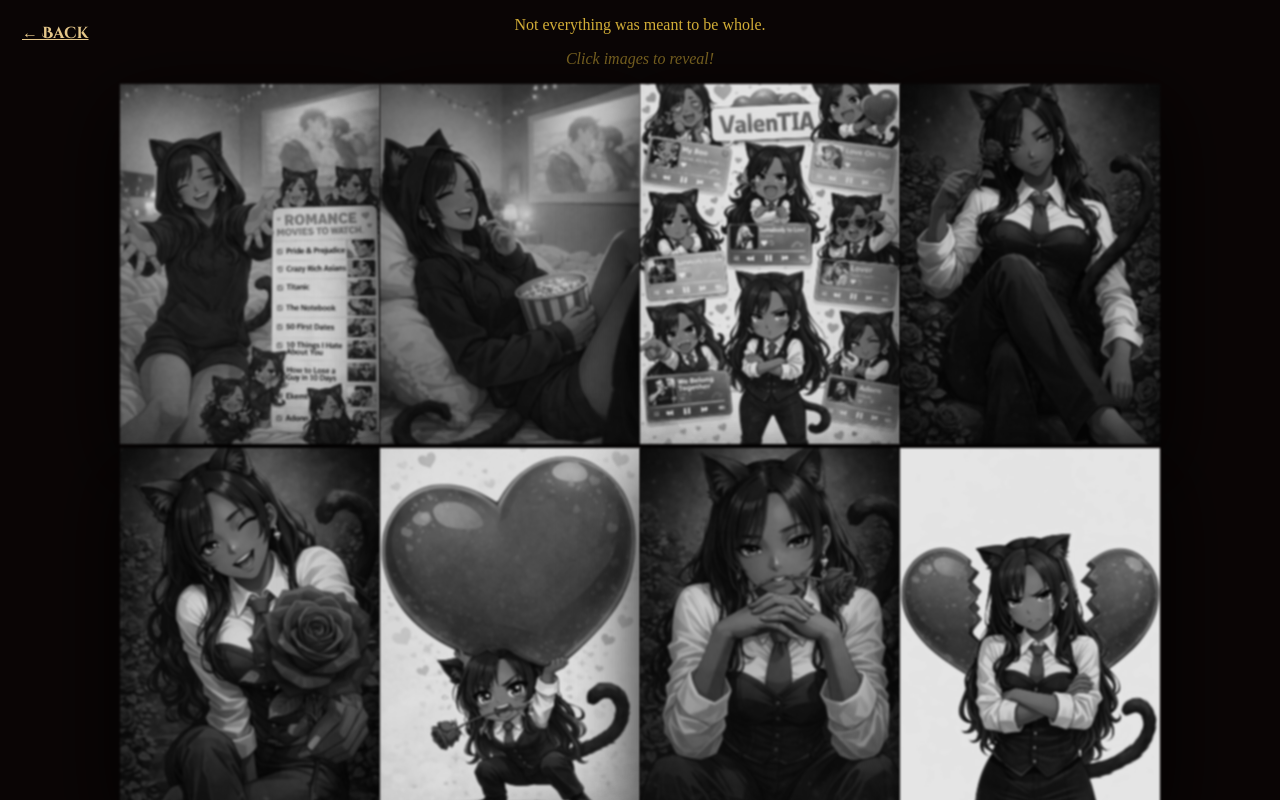
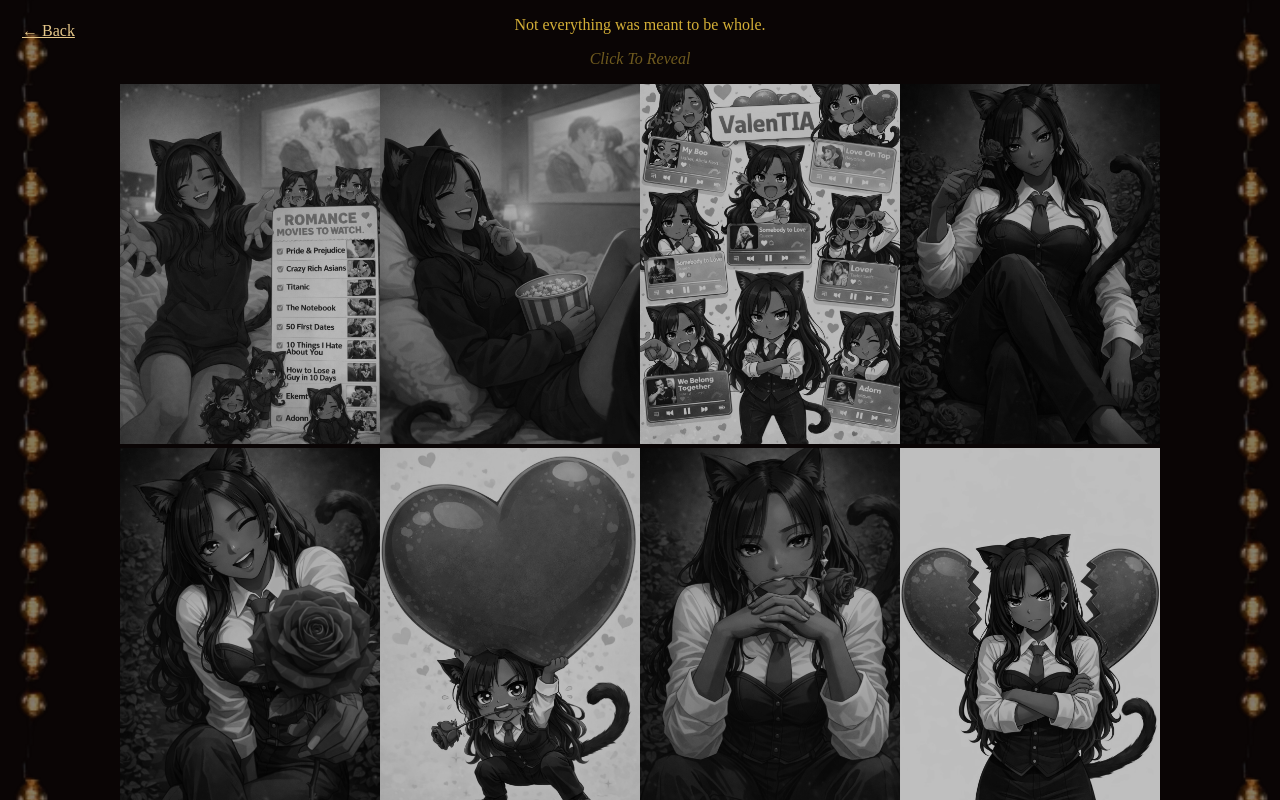
Before and after one commit to OghenetegaV/valentia, a Next.js app: page /gallery-gal in a window 1280 px wide. Shown: the top 800 px of the page. Built offline with nearby package versions, Linux system fonts and the light colour scheme; a web font is replaced by a local one.

Commit message:
feat: lights added

```diff
--- a/app/gallery-gal/page.tsx
+++ b/app/gallery-gal/page.tsx
@@ -1,14 +1,13 @@
 "use client";
 
-import { motion, AnimatePresence } from "framer-motion";
-import { useState } from "react";
+import { useState, useRef } from "react";
 import Link from "next/link";
 
 export default function GalleryPage() {
-  const [active, setActive] = useState<string | null>(null);
+  const [activeIndex, setActiveIndex] = useState<number | null>(null);
+  const touchStartX = useRef<number | null>(null);
 
   const photos = [
-    // "/valentia_hug.png",
     "/valentia_movies.png",
     "/valentia_popcorn.png",
     "/valentia_songs.png",
@@ -18,14 +17,70 @@ export default function GalleryPage() {
     "/valentia_roses.png",
     "/valentia_heartbreak.png",
     "/valentia_sexy.png",
-
   ];
 
+  const next = () => {
+    if (activeIndex === null) return;
+    setActiveIndex((activeIndex + 1) % photos.length);
+  };
+
+  const prev = () => {
+    if (activeIndex === null) return;
+    setActiveIndex(
+      (activeIndex - 1 + photos.length) % photos.length
+    );
+  };
+
+  const handleTouchStart = (e: React.TouchEvent) => {
+    touchStartX.current = e.touches[0].clientX;
+  };
+
+  const handleTouchEnd = (e: React.TouchEvent) => {
+    if (touchStartX.current === null) return;
+    const diff = e.changedTouches[0].clientX - touchStartX.current;
+
+    if (diff > 80) prev();
+    if (diff < -80) next();
+
+    touchStartX.current = null;
+  };
+
   return (
-    <div className="relative min-h-screen w-full bg-black">
+    <div className="min-h-screen w-full bg-black relative">
 
-      {/* Background */}
-      <div className="fixed inset-0 bg-black" />
+      {/* LEFT LIGHT */}
+      <div
+        style={{
+          position: "fixed",
+          left: 0,
+          top: 0,
+          height: "100vh",
+          width: "60px",
+          backgroundImage: "url('/lights.png')",
+          backgroundRepeat: "repeat-y",
+          backgroundSize: "contain",
+          zIndex: 1000,
+          pointerEvents: "none",
+          opacity: 0.5,
+        }}
+      />
+
+      {/* RIGHT LIGHT */}
+      <div
+        style={{
+          position: "fixed",
+          right: 0,
+          top: 0,
+          height: "100vh",
+          width: "60px",
+          backgroundImage: "url('/lights.png')",
+          backgroundRepeat: "repeat-y",
+          backgroundSize: "contain",
+          zIndex: 1000,
+          pointerEvents: "none",
+          opacity: 0.5,
+        }}
+      />
 
       {/* Back Button */}
       <Link
@@ -34,65 +89,48 @@ export default function GalleryPage() {
           position: "fixed",
           top: "22px",
           left: "22px",
-            zIndex: 9999,
+          zIndex: 2000,
         }}
-        className="px-10 py-5
-            text-4xl
-            font-grand
-            text-[#e6c88a]
-            shadow-lg
-            underline-none"
+        className="text-2xl text-[#e6c88a]"
       >
         ← Back
       </Link>
 
       {/* Title */}
-      <div className="relative z-20 text-center pt-32">
-        {/* <h1 className="font-italic-serif text-6xl md:text-8xl text-[#e6c88a] italic tracking-wide">
-          Fragments
-        </h1> */}
-
-        <p className="mt-5 text-[#d4af37] tracking-widest text-xs">
+      <div className="text-center pt-48 relative z-20">
+        <p className="text-[#d4af37] text-sm tracking-widest">
           Not everything was meant to be whole.
         </p>
 
-        <p className="mt-2 text-[#d4af3790] italic tracking-widest text-sm">
-          Click images to reveal!
+        <p className="mt-4 text-[#d4af3780] italic text-base font-bold">
+          Click To Reveal
         </p>
       </div>
 
-      {/* Gallery Grid */}
-      <div className="relative z-20 mt-20 pb-32 flex flex-wrap justify-center gap-10 px-6">
-
+      {/* Gallery */}
+      <div className="mt-20 pb-40 flex flex-wrap justify-center gap-10 px-6 relative z-20">
         {photos.map((src, i) => (
-          <motion.div
+          <div
             key={i}
-            whileHover={{ scale: 1.03 }}
-            onClick={() => setActive(src)}
-            className="w-[260px] md:w-[340px] cursor-pointer"
+            onClick={() => setActiveIndex(i)}
+            style={{ cursor: "pointer" }}
           >
             <img
               src={src}
-              alt="Memory"
-              className="w-full h-[360px] object-cover
-                         blur-[1px] grayscale brightness-90
-                         transition duration-300
-                         shadow-[0_25px_70px_rgba(0,0,0,0.9)]"
+              className="w-[260px] md:w-[340px] h-[360px] object-cover
+                         blur-sm grayscale brightness-75"
+              alt=""
             />
-          </motion.div>
+          </div>
         ))}
-
       </div>
 
-      {/* Fullscreen Reveal */}
-      <AnimatePresence>
-        {active && (
-            <motion.div
-            key="overlay"
-            initial={{ opacity: 0 }}
-            animate={{ opacity: 1 }}
-            exit={{ opacity: 0 }}
-            transition={{ duration: 0.3 }}
+      {/* Overlay */}
+      {activeIndex !== null && (
+        <div
+          onClick={() => setActiveIndex(null)}
+          onTouchStart={handleTouchStart}
+          onTouchEnd={handleTouchEnd}
           style={{
             position: "fixed",
             inset: 0,
@@ -102,23 +140,17 @@ export default function GalleryPage() {
             justifyContent: "center",
             zIndex: 99999,
           }}
-            onClick={() => setActive(null)}
         >
-            <motion.img
-                src={active}
-                initial={{ scale: 0.85 }}
-                animate={{ scale: 1 }}
-                exit={{ scale: 0.85 }}
-                transition={{ duration: 0.35 }}
+          <img
+            src={photos[activeIndex]}
             style={{
               maxWidth: "95vw",
               maxHeight: "95vh",
               objectFit: "contain",
             }}
           />
-            </motion.div>
+        </div>
       )}
-        </AnimatePresence>
 
     </div>
   );
```
Lines whose indentation alone changed are shown as unchanged.
